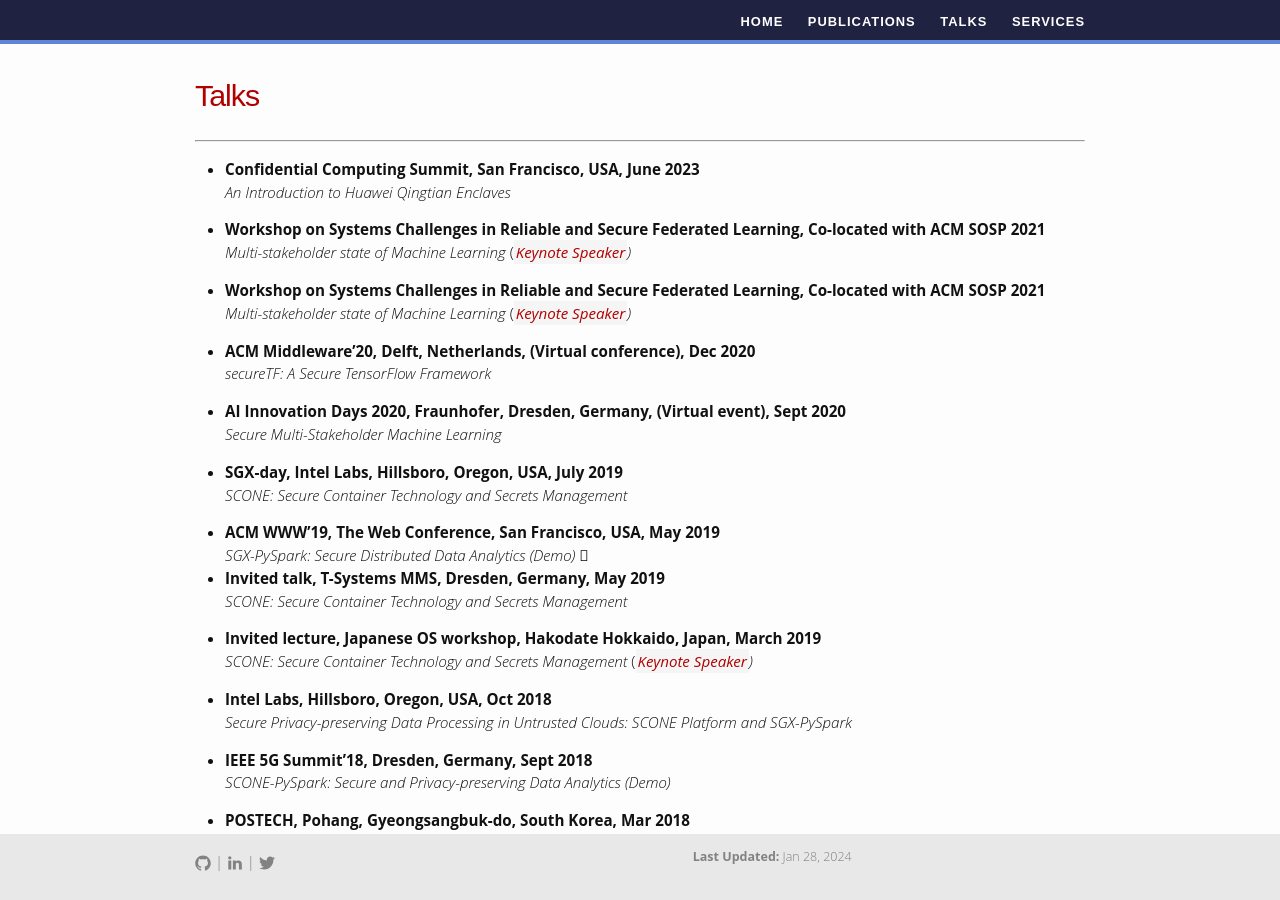
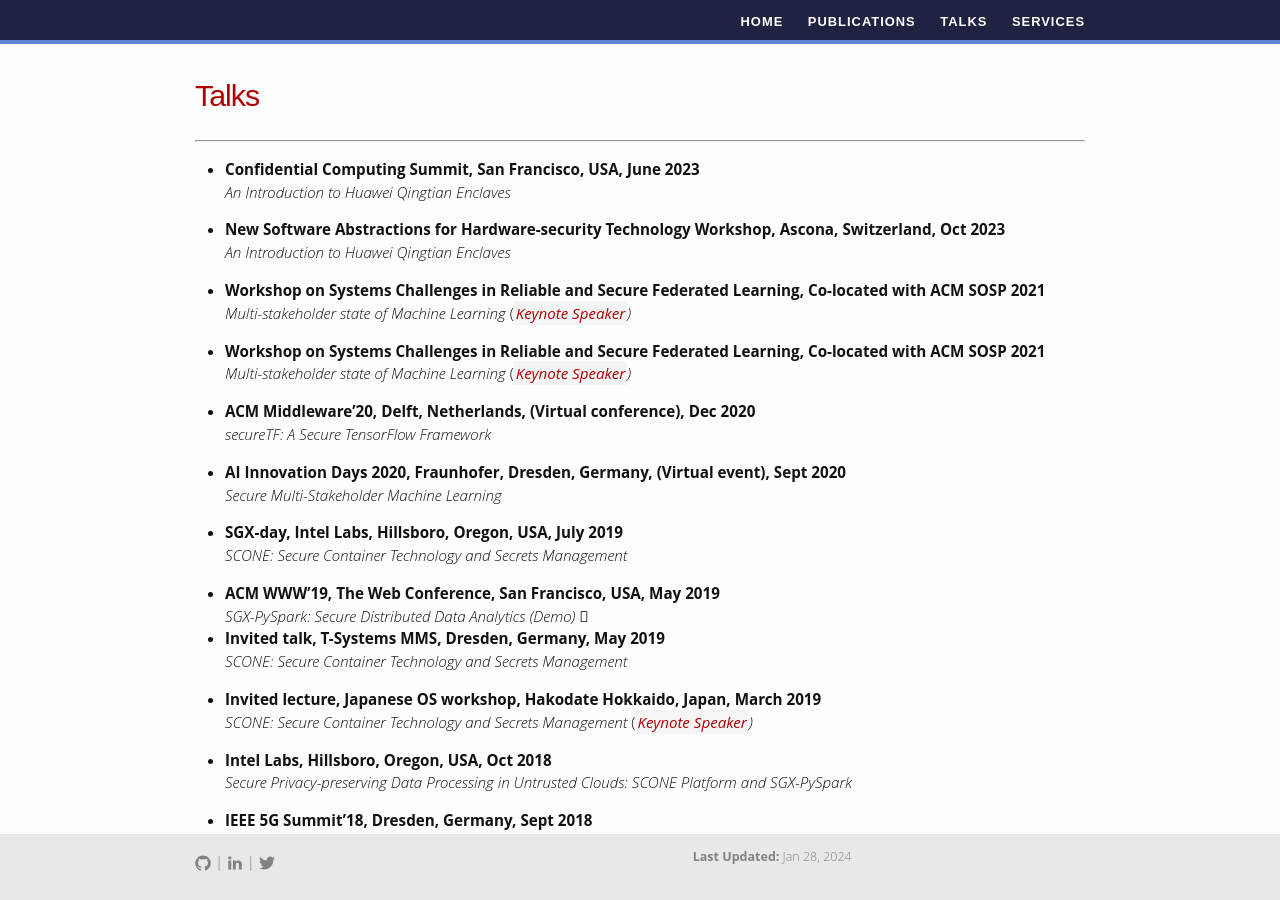
Before and after one commit to doflink/doflink.github.io, a Jekyll site: the page built from talks.md, in a window 1280 px wide and 900 px high. Built offline with Jekyll 4.4.1, drawn with Linux system fonts in a browser that asks for light colours.

Commit message:
feat: update status

```diff
--- a/talks.md
+++ b/talks.md
@@ -6,6 +6,9 @@ permalink: /talks/
 -----
 <hr style="height:10pt; visibility:hidden;" />
 - **Confidential Computing Summit, San Francisco, USA, June 2023** <br>
+_An Introduction to Huawei Qingtian Enclaves_
+
+- **New Software Abstractions for Hardware-security Technology Workshop, Ascona, Switzerland, Oct 2023** <br>
 _An Introduction to Huawei Qingtian Enclaves_
 
 - **Workshop on Systems Challenges in Reliable and Secure Federated Learning, Co-located with ACM SOSP 2021** <br>
```
